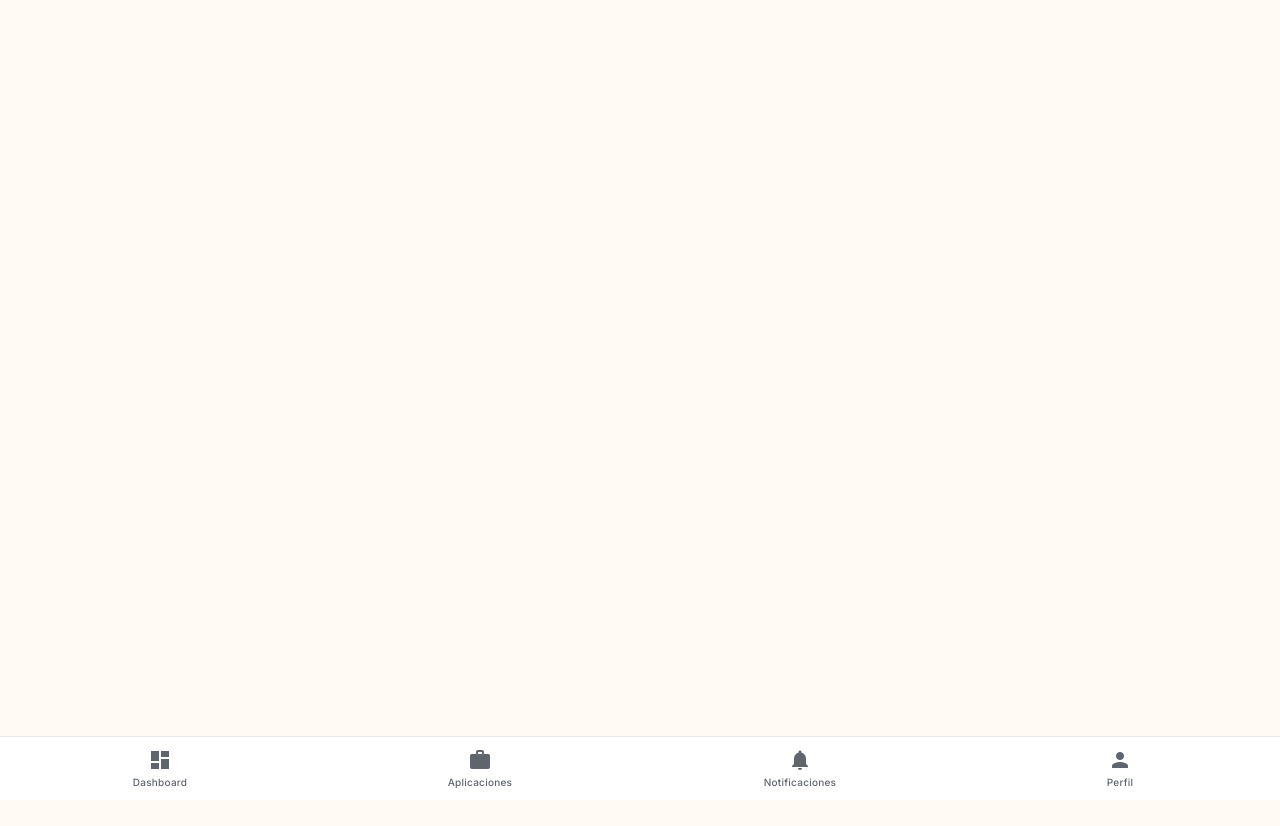
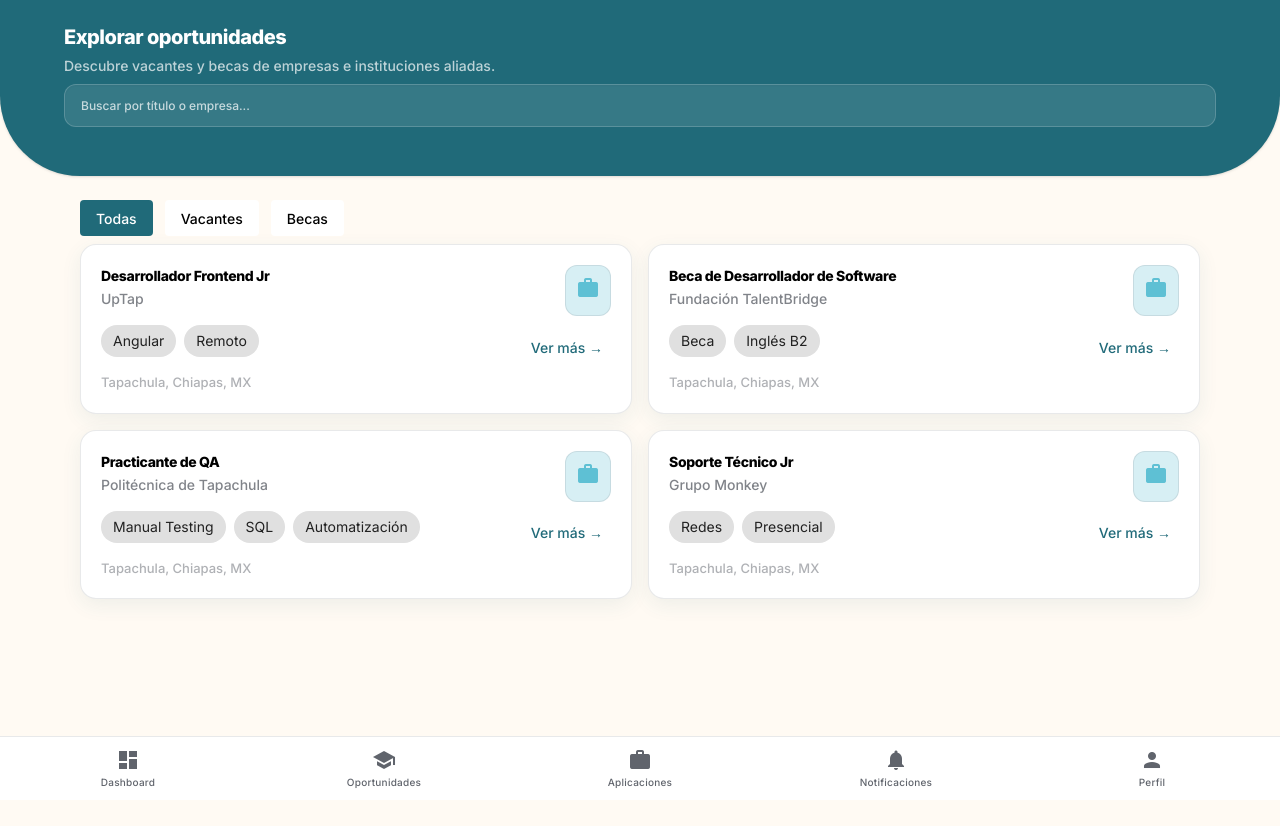
Before and after one commit to morga-dev/talentbridge-web, an Angular app: page /opportunities in a window 1280 px wide. Before the commit this address led to /. Shown: the top 826 px of the page. Before the commit the page ends 800 px from the top, so only its background shows below. Built offline with nearby package versions, Linux system fonts and the light colour scheme.

Commit message:
Opportunities component created
This component contains vacancies, scholarships, etc for students.

```diff
--- a/src/app/app.routes.ts
+++ b/src/app/app.routes.ts
@@ -22,6 +22,10 @@ export const routes: Routes = [
         loadComponent : () => import('./features/company/pages/dashboard/dashboard.component').then(m => m.CompanyDashboardComponent)
     },
     {
+        path : 'opportunities',
+        loadComponent : () => import('./features/student/pages/vacancies/opportunity-list/opportunity-list.component').then(m => m.OpportunityListComponent)
+    },
+    {
         path : 'applications',
         loadComponent : () => import('./features/student/pages/applications/application-list/application-list.component').then(m => m.ApplicationListComponent)
     },
--- /dev/null
+++ b/src/app/features/student/pages/vacancies/opportunity-list/opportunity-list.component.html
@@ -0,0 +1,29 @@
+<main class="min-h-screen bg-talent-bg pb-24 transition-colors duration-200">
+
+  <app-page-header>
+    <div class="space-y-1">
+      <h1 class="text-2xl font-extrabold text-white tracking-tight">Explorar oportunidades</h1>
+      <p class="text-base font-medium text-white/70">
+        Descubre vacantes y becas de empresas e instituciones aliadas.
+      </p>
+    </div>
+
+    <app-search-input placeholder="Buscar por título o empresa..." />
+  </app-page-header>
+
+  <div class="max-w-6xl mx-auto px-4 mt-6 space-y-6">
+
+    <app-filter-bar [selected]="typeFilter()" (filterChanged)="onFilterChanged($event)" />
+
+    <div class="grid gap-4 grid-cols-1 md:grid-cols-2">
+      @for (opportunity of filteredOpportunities(); track opportunity.title) {
+      <app-job-card [job]="opportunity" />
+      } @empty {
+      <div class="md:col-span-2">
+        <app-empty-state icon="search_off" message="No encontramos oportunidades que coincidan con tu búsqueda." />
+      </div>
+      }
+    </div>
+
+  </div>
+</main>
--- /dev/null
+++ b/src/app/features/student/pages/vacancies/opportunity-list/opportunity-list.component.ts
@@ -0,0 +1,91 @@
+import { Component, computed, signal } from '@angular/core';
+import { CommonModule } from '@angular/common';
+import { Router } from '@angular/router';
+import { inject } from '@angular/core';
+import {
+  PageHeaderComponent,
+  SearchInputComponent,
+  FilterBarComponent,
+  EmptyStateComponent,
+  JobCardComponent,
+  Job
+} from '../../../../../shared/components';
+import type { TypeFilter } from '../../../models/student.model';
+
+@Component({
+  selector: 'app-opportunity-list',
+  standalone: true,
+  imports: [
+    CommonModule,
+    PageHeaderComponent,
+    SearchInputComponent,
+    FilterBarComponent,
+    EmptyStateComponent,
+    JobCardComponent
+  ],
+  templateUrl: './opportunity-list.component.html'
+})
+export class OpportunityListComponent {
+  private router = inject(Router);
+
+  readonly typeFilter = signal<TypeFilter>('Todas');
+  readonly searchQuery = signal('');
+
+  // Datos de prueba
+  private readonly allOpportunities = signal<Job[]>([
+    {
+      title: 'Desarrollador Frontend Jr',
+      company: 'UpTap',
+      tags: ['Angular', 'Remoto'],
+      location: 'Tapachula, Chiapas, MX'
+    },
+    {
+      title: 'Beca de Desarrollador de Software',
+      company: 'Fundación TalentBridge',
+      tags: ['Beca', 'Inglés B2'],
+      location: 'Tapachula, Chiapas, MX'
+    },
+    {
+      title: 'Practicante de QA',
+      company: 'Politécnica de Tapachula',
+      tags: ['Manual Testing', 'SQL', 'Automatización'],
+      location: 'Tapachula, Chiapas, MX'
+    },
+    {
+      title: 'Soporte Técnico Jr',
+      company: 'Grupo Monkey',
+      tags: ['Redes', 'Presencial'],
+      location: 'Tapachula, Chiapas, MX'
+    },
+  ]);
+
+  readonly filteredOpportunities = computed(() => {
+    const filter = this.typeFilter();
+    const query = this.searchQuery().trim().toLowerCase();
+    let opportunities = this.allOpportunities();
+
+    if (filter === 'Vacantes') {
+      opportunities = opportunities.filter((o) => !o.tags.includes('Beca'));
+    } else if (filter === 'Becas') {
+      opportunities = opportunities.filter((o) => o.tags.includes('Beca'));
+    }
+
+    if (query) {
+      opportunities = opportunities.filter(
+        (o) =>
+          o.title.toLowerCase().includes(query) ||
+          o.company.toLowerCase().includes(query)
+      );
+    }
+
+    return opportunities;
+  });
+
+  onFilterChanged(filter: string): void {
+    this.typeFilter.set(filter as TypeFilter);
+  }
+
+  onSearch(query: string): void {
+    this.searchQuery.set(query);
+  }
+}
--- a/src/app/layout/bottom-nav/bottom-nav.component.html
+++ b/src/app/layout/bottom-nav/bottom-nav.component.html
@@ -1,6 +1,6 @@
 @if (!isHidden()) {
 	<nav aria-label="Navegación principal" class="app-nav fixed bottom-0 inset-x-0 z-50 h-16">
-		<div class="grid h-full grid-cols-4 mx-auto">
+		<div class="grid h-full grid-cols-5 mx-auto">
 			@for (item of navItems; track item.label) {
 				<a
 					matRipple
--- a/src/app/layout/bottom-nav/bottom-nav.component.ts
+++ b/src/app/layout/bottom-nav/bottom-nav.component.ts
@@ -27,6 +27,7 @@ export class BottomNavComponent {
 
 	readonly navItems = [
 		{ icon: 'dashboard', label: 'Dashboard', route: '/dashboard-company' },
+		{ icon: 'school', label: 'Oportunidades', route: '/opportunities' },
 		{ icon: 'work', label: 'Aplicaciones', route: '/applications' },
 		{ icon: 'notifications', label: 'Notificaciones', route: '/notifications' },
 		{ icon: 'person', label: 'Perfil', route: '/profile-student' },
```
Also changed, not shown: src/app/features/student/pages/vacancies/opportunity-list/opportunity-list.component.css (added), 1 other file (tests, documents, lock files or other folders).
